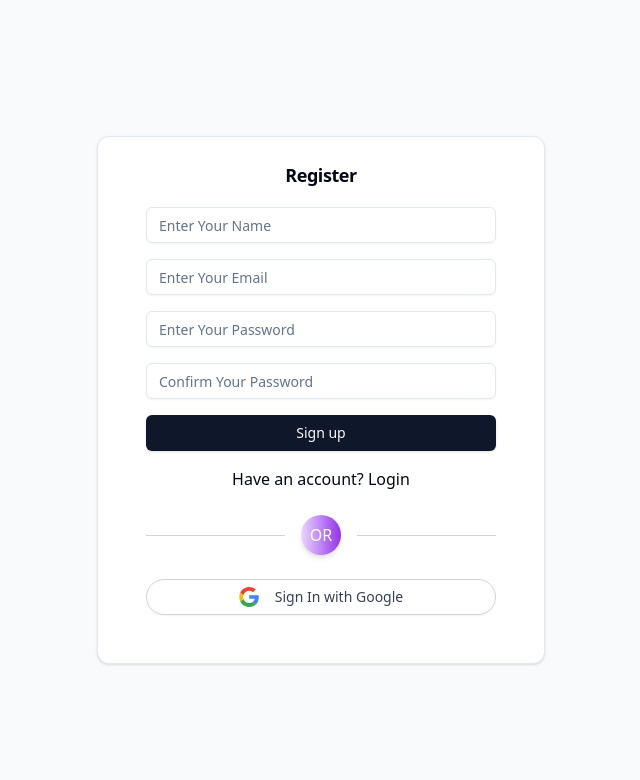
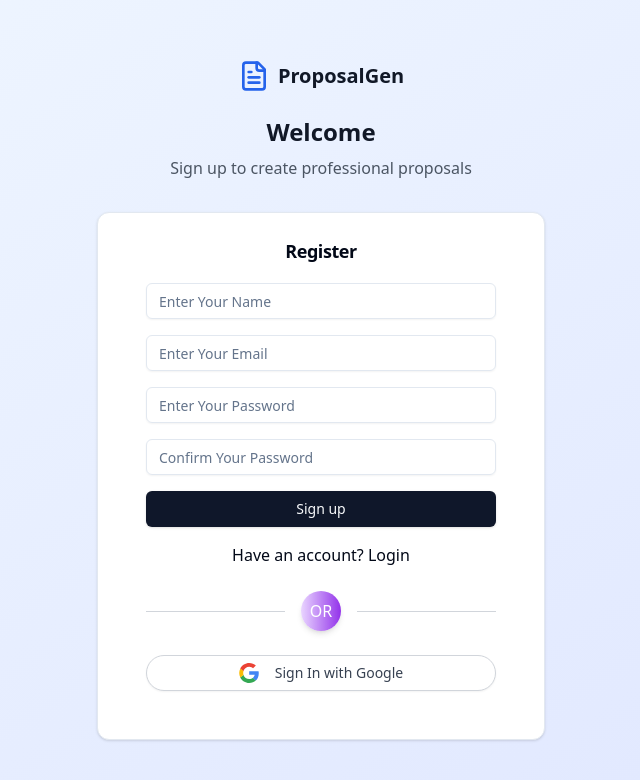
Before and after one commit to mercy-mwai/proposal_builder, a Next.js app: page /auth/signup in a window 1280 px wide. Shown: the top 780 px of the page, without its empty margins (319-959 px from the left). Built offline with nearby package versions, Linux system fonts and the light colour scheme.

Commit message:
modified my login and signup page

```diff
--- a/app/auth/login/page.jsx
+++ b/app/auth/login/page.jsx
@@ -1,3 +1,4 @@
+"use server"
 import React from 'react'
 import { FileText } from "lucide-react"
 import  LoginForm  from "@/components/auth/login-form"
@@ -15,17 +16,7 @@ const loginPage = () => {
           <h1 className="text-2xl font-bold text-gray-900 mb-2">Welcome Back</h1>
           <p className="text-gray-600">Sign in to create professional proposals</p>
         </div>
-
         <LoginForm />
-
-        <div className="text-center mt-6">
-          <p className="text-sm text-gray-600">
-            Don't have an account?{" "}
-            <Link href="/auth/register" className="text-blue-600 hover:text-blue-700 font-medium">
-              Sign up
-            </Link>
-          </p>
-        </div>
       </div>
     </div>
   )
--- a/app/auth/signup/page.jsx
+++ b/app/auth/signup/page.jsx
@@ -1,9 +1,21 @@
 "use client"
-import RegisterForm from "@/components/auth/register-form"
+import RegisterForm from "@/components/auth/register-form";
+import Link from "next/link";
+import { FileText } from "lucide-react";
+
 export default function RegisterPage() {
   return (
-    <div className="min-h-screen flex items-center justify-center bg-gray-50 py-12 px-4 sm:px-6 lg:px-8">
-      <div className="max-w-md w-full space-y-8">
+
+    <div className="min-h-screen bg-gradient-to-br from-blue-50 to-indigo-100 flex items-center justify-center p-4">
+      <div className="w-full max-w-md">
+        <div className="text-center mb-8">
+          <Link href="/" className="inline-flex items-center gap-2 mb-6">
+            <FileText className="h-8 w-8 text-blue-600" />
+            <span className="text-xl font-bold text-gray-900">ProposalGen</span>
+          </Link>
+          <h1 className="text-2xl font-bold text-gray-900 mb-2">Welcome</h1>
+          <p className="text-gray-600">Sign up to create professional proposals</p>
+        </div>
         <RegisterForm />
       </div>
     </div>
--- a/app/page.tsx
+++ b/app/page.tsx
@@ -13,7 +13,6 @@ export default function HomePage() {
   }
   return (
     <div className="min-h-screen bg-gradient-to-br from-blue-400 to-indigo-400">
-
       <nav className="container mx-auto px-4 py-6">
         <div className="flex items-center justify-between">
           <div className="flex items-center gap-2">
--- a/components/auth/login-form.tsx
+++ b/components/auth/login-form.tsx
@@ -1,4 +1,5 @@
 "use client"
+
 import React, { useState } from "react";
 import Link from "next/link";
 import Divider from "../ui/divider";
--- a/components/auth/register-form.tsx
+++ b/components/auth/register-form.tsx
@@ -1,3 +1,4 @@
+"use client"
 import Link from "next/link";
 import { Button } from "../ui/button";
 import { Card, CardContent, CardHeader, CardTitle } from "../ui/card";
```
